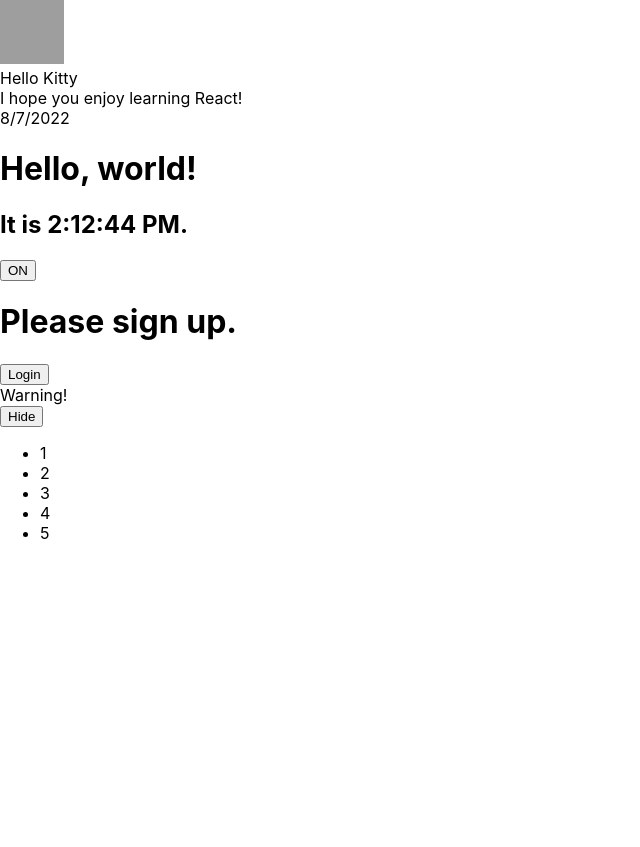
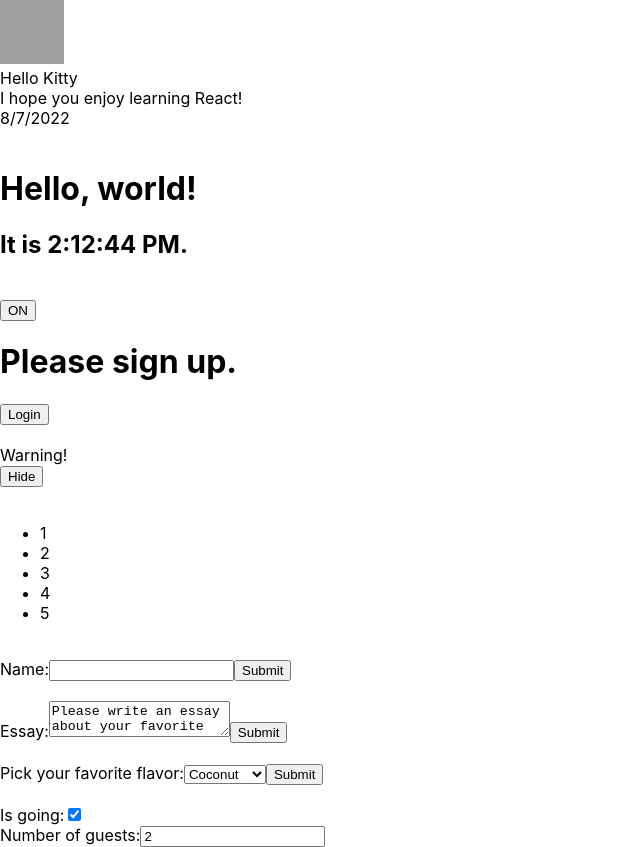
Before and after one commit to wilcologger/react-project, a React (Create React App) app: page / in a window 1280 px wide. Shown: the whole page, without its empty margins (0-640 px from the left). Before the commit the page ends 800 px from the top, so only its background shows below. Built offline with nearby package versions, Linux system fonts and the light colour scheme; grey boxes are pictures that could not be loaded.

Commit message:
Forms components

```diff
--- /dev/null
+++ b/src/EssayForm.jsx
@@ -0,0 +1,36 @@
+import React from "react";
+
+class EssayForm extends React.Component {
+  constructor(props) {
+    super(props);
+    this.state = {
+      value: 'Please write an essay about your favorite DOM element.'
+    };
+
+    this.handleChange = this.handleChange.bind(this);
+    this.handleSubmit = this.handleSubmit.bind(this);
+  }
+
+  handleChange(event) {
+    this.setState({value: event.target.value});
+  }
+
+  handleSubmit(event) {
+    alert('An essay was submitted: ' + this.state.value);
+    event.preventDefault();
+  }
+
+  render() {
+    return (
+      <form onSubmit={this.handleSubmit}>
+        <label>
+          Essay:
+          <textarea value={this.state.value} onChange={this.handleChange} />
+        </label>
+        <input type="submit" value="Submit" />
+      </form>
+    );
+  }
+}
+
+export default EssayForm;
--- /dev/null
+++ b/src/FlavorForm.jsx
@@ -0,0 +1,39 @@
+import React from "react";
+
+class FlavorForm extends React.Component {
+  constructor(props) {
+    super(props);
+    this.state = {value: 'coconut'};
+
+    this.handleChange = this.handleChange.bind(this);
+    this.handleSubmit = this.handleSubmit.bind(this);
+  }
+
+  handleChange(event) {
+    this.setState({value: event.target.value});
+  }
+
+  handleSubmit(event) {
+    alert('Your favorite flavor is: ' + this.state.value);
+    event.preventDefault();
+  }
+
+  render() {
+    return (
+      <form onSubmit={this.handleSubmit}>
+        <label>
+          Pick your favorite flavor:
+          <select value={this.state.value} onChange={this.handleChange}>
+            <option value="grapefruit">Grapefruit</option>
+            <option value="lime">Lime</option>
+            <option value="coconut">Coconut</option>
+            <option value="mango">Mango</option>
+          </select>
+        </label>
+        <input type="submit" value="Submit" />
+      </form>
+    );
+  }
+}
+
+export default FlavorForm;
--- /dev/null
+++ b/src/NameForm.jsx
@@ -0,0 +1,34 @@
+import React from "react";
+
+class NameForm extends React.Component {
+  constructor(props) {
+    super(props);
+    this.state = {value: ''};
+
+    this.handleChange = this.handleChange.bind(this);
+    this.handleSubmit = this.handleSubmit.bind(this);
+  }
+
+  handleChange(event) {
+    this.setState({value: event.target.value});
+  }
+
+  handleSubmit(event) {
+    alert('A name was submitted: ' + this.state.value);
+    event.preventDefault();
+  }
+
+  render() {
+    return (
+      <form onSubmit={this.handleSubmit}>
+        <label>
+          Name:
+          <input type="text" value={this.state.value} onChange={this.handleChange} />
+        </label>
+        <input type="submit" value="Submit" />
+      </form>
+    );
+  }
+}
+
+export default NameForm;
--- /dev/null
+++ b/src/Reservation.jsx
@@ -0,0 +1,49 @@
+import React from "react";
+
+class Reservation extends React.Component {
+  constructor(props) {
+    super(props);
+    this.state = {
+      isGoing: true,
+      numberOfGuests: 2
+    };
+
+    this.handleInputChange = this.handleInputChange.bind(this);
+  }
+
+  handleInputChange(event) {
+    const target = event.target;
+    const value = target.type === 'checkbox' ? target.checked : target.value;
+    const name = target.name;
+
+    this.setState({
+      [name]: value
+    });
+  }
+
+  render() {
+    return (
+      <form>
+        <label>
+          Is going:
+          <input
+            name="isGoing"
+            type="checkbox"
+            checked={this.state.isGoing}
+            onChange={this.handleInputChange} />
+        </label>
+        <br />
+        <label>
+          Number of guests:
+          <input
+            name="numberOfGuests"
+            type="number"
+            value={this.state.numberOfGuests}
+            onChange={this.handleInputChange} />
+        </label>
+      </form>
+    );
+  }
+}
+
+export default Reservation;
--- a/src/index.js
+++ b/src/index.js
@@ -8,6 +8,10 @@
 import LoginControl from './Login';
 import Page from './WarningBanner';
 import NumberList from './ListOfNumbers';
+import NameForm from './NameForm';
+import EssayForm from './EssayForm';
+import FlavorForm from './FlavorForm';
+import Reservation from './Reservation';
 
 const comment = {
   date: new Date(),
@@ -24,11 +28,24 @@
 root.render(
   <React.StrictMode>
     <Comment date={comment.date} text={comment.text} author={comment.author} />
+    <br/>
     <Clock />
+    <br/>
     <Toggle />
+    <br/>
     <LoginControl />
+    <br/>
     <Page />
+    <br/>
     <NumberList numbers={numbers} />
+    <br/>
+    <NameForm />
+    <br/>
+    <EssayForm />
+    <br/>
+    <FlavorForm />
+    <br/>
+    <Reservation/>
   </React.StrictMode>
 );
 
```
